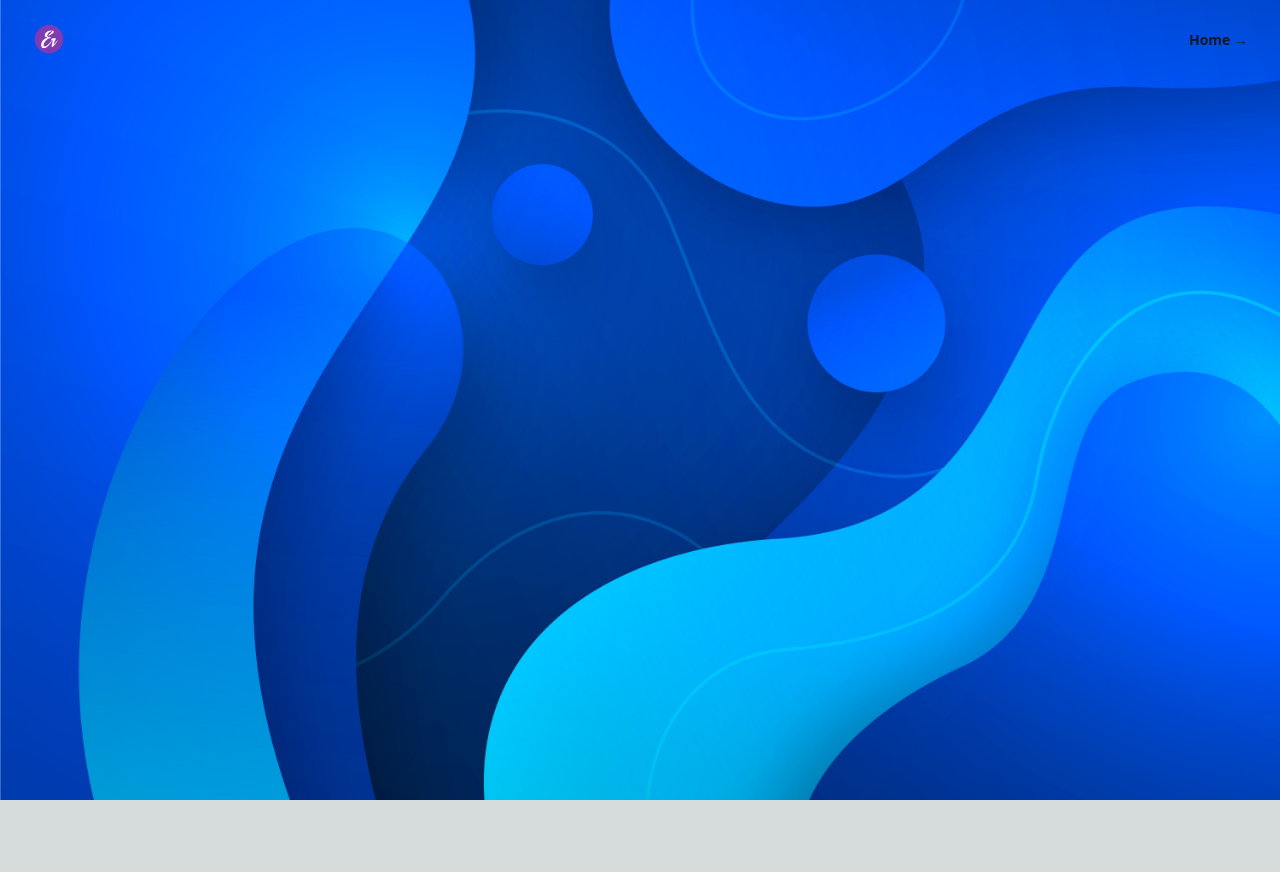
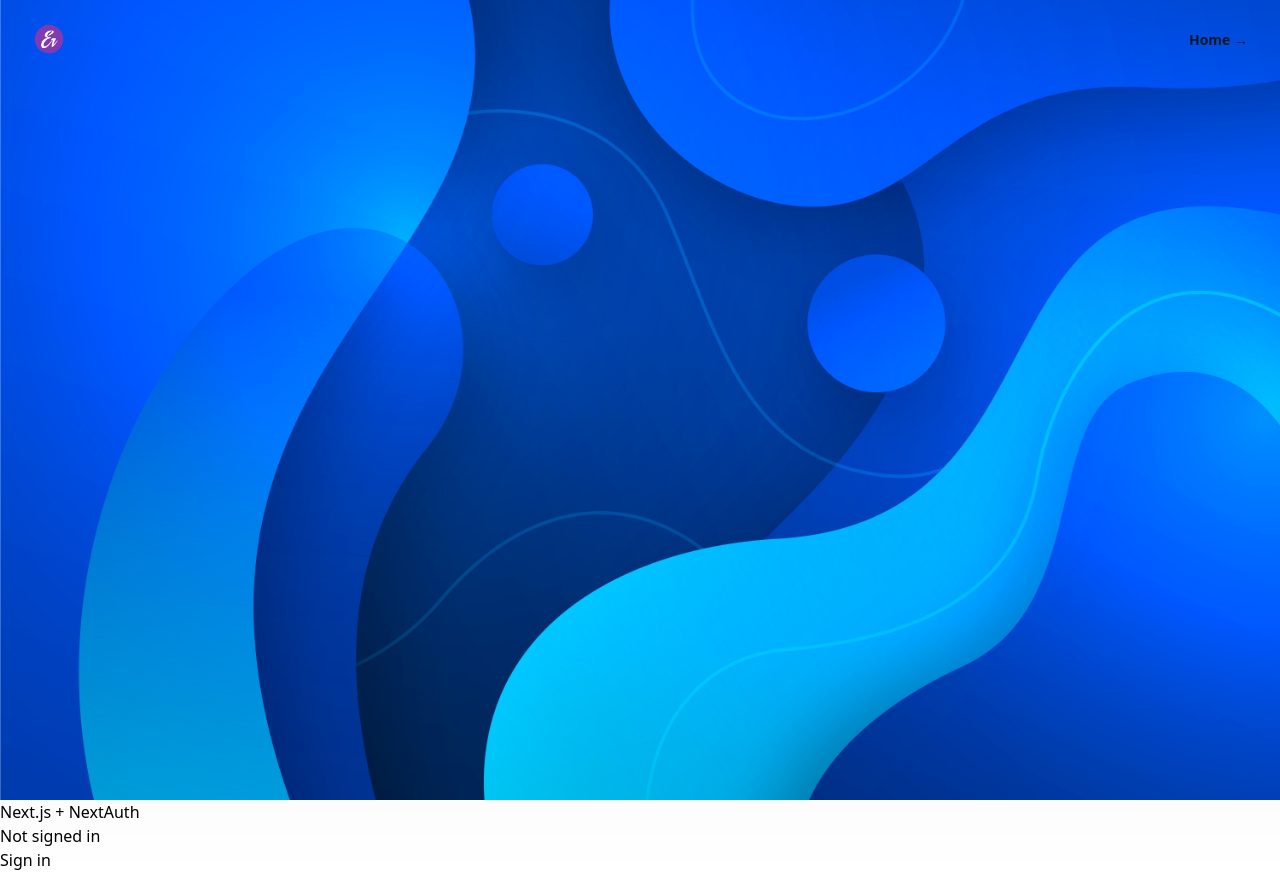
Before and after one commit to Baalerica/my-portfolio, a Next.js app: page /login in a window 1280 px wide. Before the commit the page ends 800 px from the top, so only its background shows below. Built offline with nearby package versions, Linux system fonts and the light colour scheme; no server answers.

Commit message:
Add Log In

```diff
--- /dev/null
+++ b/components/LoginButton.js
@@ -0,0 +1,24 @@
+
+import { useSession, signIn, signOut } from "next-auth/react"
+
+export default function LoginButton() {
+    const { data: session } = useSession()
+    if (session) {
+        console.log(session)
+        return (
+            <>
+                Signed in as {session.user.email} <br />
+                <img src={session.user.image} alt={session.user.name} />
+                <br />
+                <p>{session.user.name}</p>
+                <button onClick={() => signOut()}>Sign out</button>
+            </>
+        )
+    }
+    return (
+        <>
+            Not signed in <br />
+            <button onClick={() => signIn()}>Sign in</button>
+        </>
+    )
+}
--- a/package.json
+++ b/package.json
@@ -11,6 +11,7 @@
   "dependencies": {
     "autoprefixer": "^10.4.19",
     "next": "14.2.3",
+    "next-auth": "^4.24.7",
     "next-share": "^0.27.0",
     "react": "^18",
     "react-dom": "^18"
--- a/pages/_app.js
+++ b/pages/_app.js
@@ -1,10 +1,14 @@
 import "@/styles/globals.css";
-import Script from 'next/script';
 
-export default function App({ Component, pageProps }) {
-  return <Component {...pageProps} />;
-  <Script
-    src="https://cdn.tailwindcss.com"
-    strategy="beforeInteractive"
-  />
+import { SessionProvider } from "next-auth/react"
+
+export default function App({
+  Component,
+  pageProps: { session, ...pageProps },
+}) {
+  return (
+    <SessionProvider session={session}>
+      <Component {...pageProps} />
+    </SessionProvider>
+  )
 }
--- /dev/null
+++ b/pages/api/auth/[...nextauth].js
@@ -0,0 +1,24 @@
+import NextAuth from "next-auth"
+import GithubProvider from "next-auth/providers/github"
+import GoogleProvider from "next-auth/providers/google";
+
+
+export const authOptions = {
+    // Configure one or more authentication providers
+    providers: [
+        GithubProvider({
+            clientId: process.env.GITHUB_ID,
+            clientSecret: process.env.GITHUB_SECRET,
+        }),
+
+        GoogleProvider({
+            clientId: process.env.GOOGLE_CLIENT_ID,
+            clientSecret: process.env.GOOGLE_CLIENT_SECRET
+        })
+
+
+        // ...add more providers here
+    ],
+}
+
+export default NextAuth(authOptions)
--- a/pages/login.js
+++ b/pages/login.js
@@ -2,6 +2,7 @@ import Head from "next/head";
 import Link from 'next/link';
 import Image from "next/image";
 import React from "react";
+import LoginButton from "@/components/LoginButton";
 
 export default function Home() {
     return (
@@ -104,6 +105,10 @@ export default function Home() {
                     </div>
                 </header>
             </div>
+            <div>
+                <h1>Next.js + NextAuth</h1>
+                <LoginButton />
+            </div>
         </>
     );
 }
```
Also changed, not shown: 1 other file (tests, documents, lock files or other folders).
